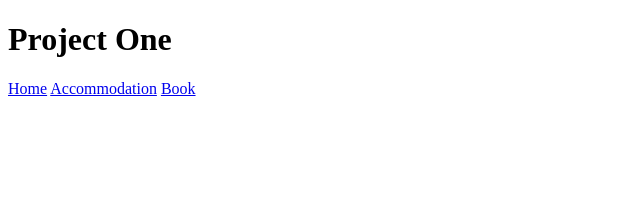
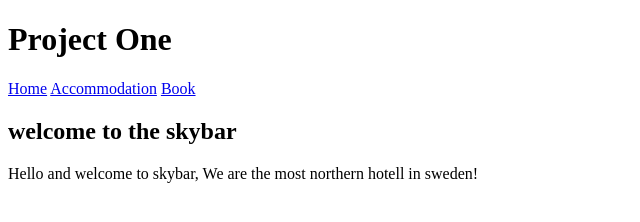
Before and after one commit to Seafzz/projectone, a plain HTML site: page index.html in a window 1280 px wide. Shown: the whole page, without its empty margins (0-640 px from the left). Drawn offline with Linux system fonts and the light colour scheme.

```diff
--- a/index.html
+++ b/index.html
@@ -17,7 +17,12 @@
     </nav>
     <!--main content-->
     <main></main>
+    <section> <h2> welcome to the skybar</h2>
+    <p> Hello and welcome to skybar, We are the most northern hotell in sweden!</p>
+    </section>
+    <section>
 
+    </section>
     <!--Footer-->
     <footer>
         <!--Copyright and social media here-->
```
